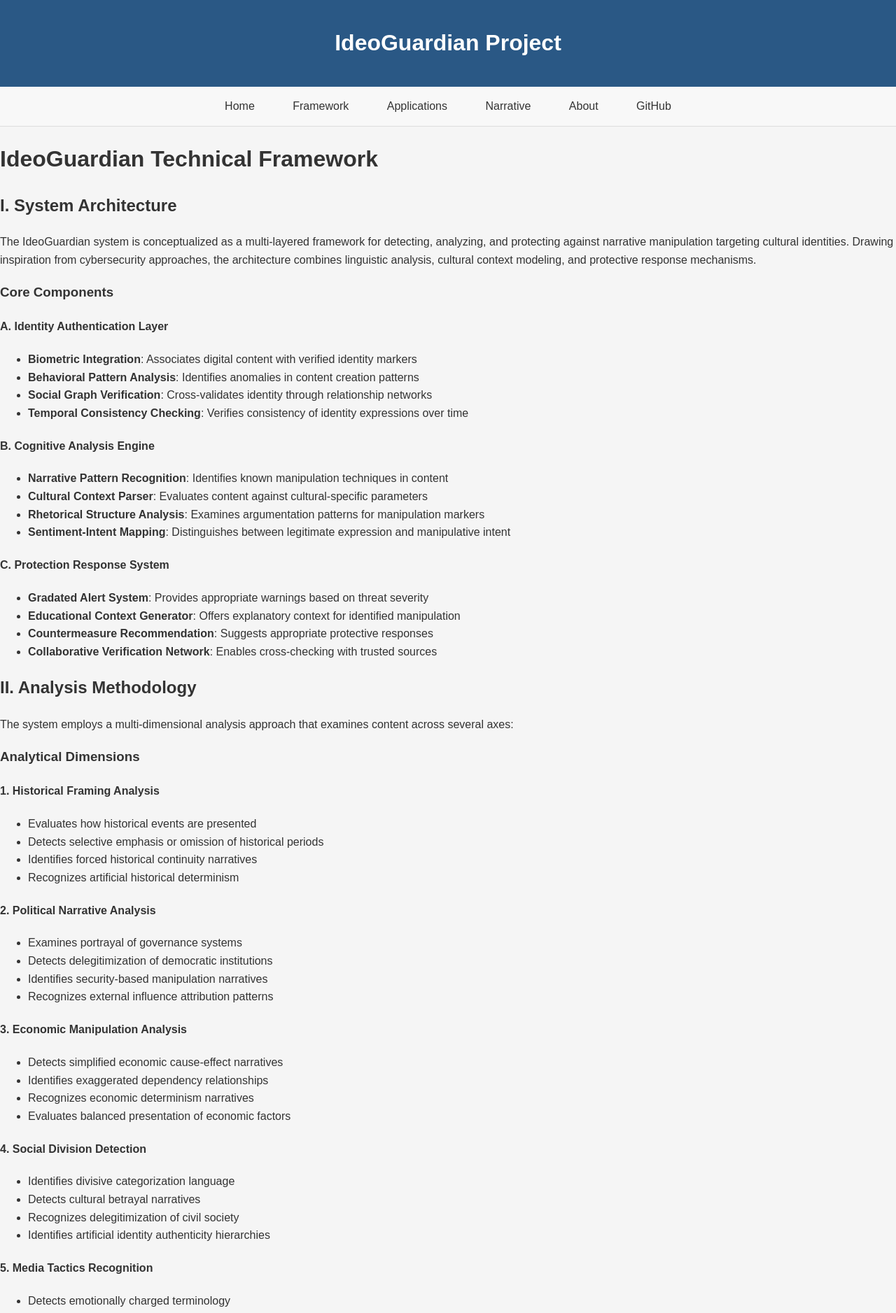
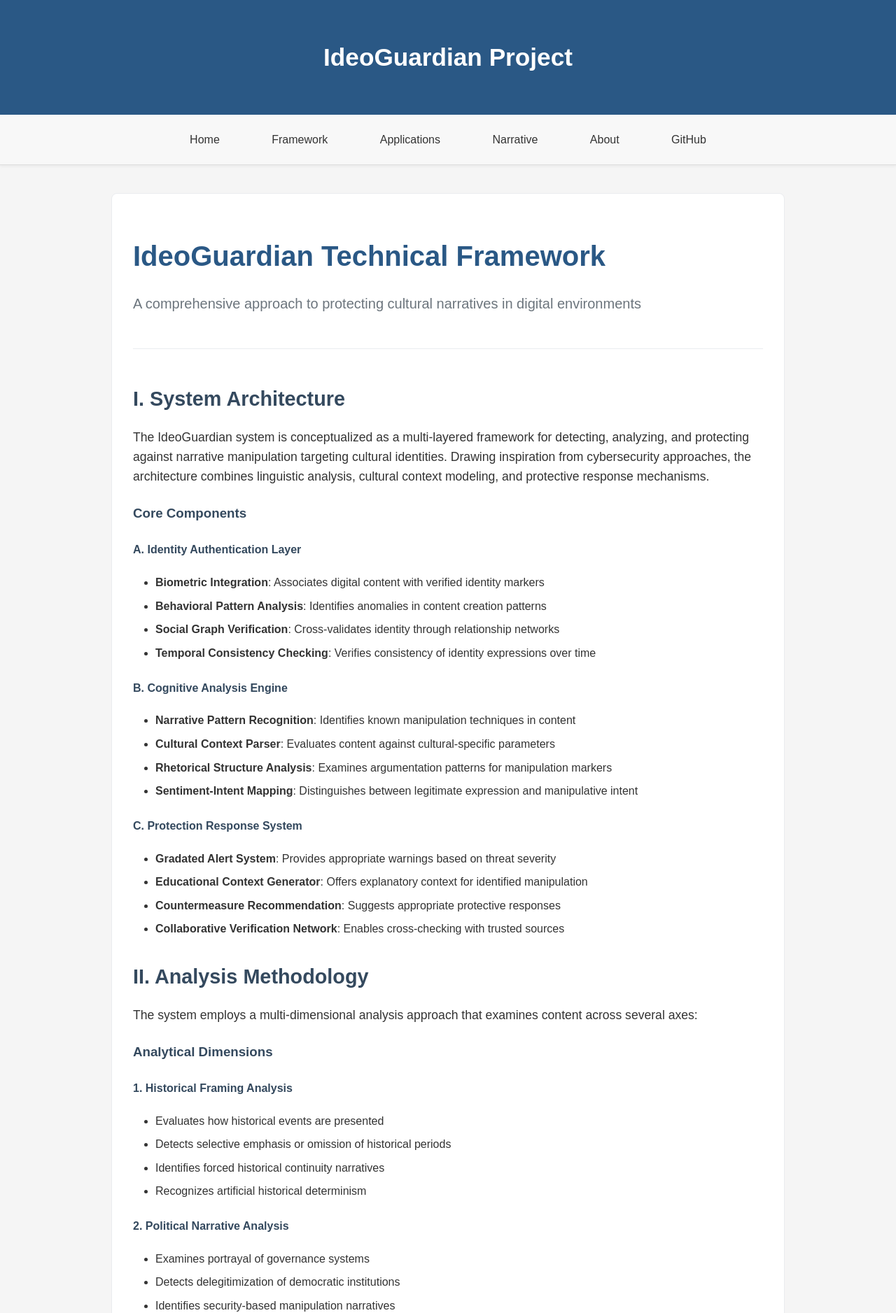
Before and after one commit to IdeoGuardian/IdeoGuardian.github.io, a Jekyll site: the page built from technical_framework.md, in a window 1280 px wide. Shown: the top 1877 px of the page at 70% size. Built offline with Jekyll 4.4.1, drawn with Linux system fonts in a browser that asks for light colours.

Commit message:
improvements to enhance the layout and margins

```diff
--- a/_layouts/default.html
+++ b/_layouts/default.html
@@ -4,6 +4,7 @@
     <meta charset="UTF-8">
     <meta name="viewport" content="width=device-width, initial-scale=1.0">
     <title>{{ page.title }} | IdeoGuardian Project</title>
+    <link rel="stylesheet" href="/custom.css">
     <style>
         body {
             font-family: Arial, sans-serif;
@@ -16,7 +17,7 @@
         .header {
             background-color: #2a5885;
             color: white;
-            padding: 15px 20px;
+            padding: 30px 20px;
             text-align: center;
         }
         .header a {
@@ -26,27 +27,62 @@
         .nav {
             background-color: #f8f8f8;
             border-bottom: 1px solid #ddd;
-            padding: 10px 20px;
+            padding: 15px 20px;
             text-align: center;
+            box-shadow: 0 2px 4px rgba(0,0,0,0.05);
         }
         .nav a {
             display: inline-block;
-            margin: 0 15px;
+            margin: 0 20px;
             color: #333;
             text-decoration: none;
-            padding: 5px 10px;
+            padding: 8px 15px;
             border-radius: 5px;
             transition: all 0.3s ease;
+            font-weight: 500;
         }
         .nav a:hover {
             background-color: #e9e9e9;
         }
+        main {
+            max-width: 1200px;
+            margin: 0 auto;
+            padding: 40px 60px;
+        }
+        .content-container {
+            max-width: 900px;
+            margin: 0 auto;
+        }
+        h1 {
+            font-size: 2.2rem;
+            margin-bottom: 1.5rem;
+            color: #2a5885;
+        }
+        h2 {
+            font-size: 1.8rem;
+            margin-top: 2rem;
+            margin-bottom: 1rem;
+            color: #34495e;
+        }
+        h3, h4 {
+            margin-top: 1.5rem;
+            color: #34495e;
+        }
+        p, ul, ol {
+            margin-bottom: 1.5rem;
+        }
+        ul, ol {
+            padding-left: 2rem;
+        }
+        li {
+            margin-bottom: 0.5rem;
+        }
         .footer {
             text-align: center;
-            padding: 20px;
+            padding: 30px 20px;
             background-color: #2a5885;
             color: white;
-            margin-top: 50px;
+            margin-top: 70px;
         }
         .footer a {
             color: #ddd;
@@ -73,7 +109,9 @@
     </nav>
 
     <main>
-        {{ content }}
+        <div class="content-container">
+            {{ content }}
+        </div>
     </main>
 
     <footer class="footer">
--- /dev/null
+++ b/custom.css
@@ -0,0 +1,137 @@
+/* Custom styles for IdeoGuardian Project */
+
+/* Page header styling */
+.page-header {
+    margin-bottom: 3rem;
+    border-bottom: 1px solid #eaecef;
+    padding-bottom: 1.5rem;
+}
+
+.page-header h1 {
+    font-size: 2.5rem;
+    margin-bottom: 0.5rem;
+}
+
+.lead {
+    font-size: 1.25rem;
+    font-weight: 300;
+    color: #6c757d;
+    margin-bottom: 1.5rem;
+}
+
+/* Table styling */
+table {
+    width: 100%;
+    border-collapse: collapse;
+    margin: 2rem 0;
+    box-shadow: 0 2px 3px rgba(0,0,0,0.1);
+}
+
+th, td {
+    padding: 12px 15px;
+    text-align: left;
+    border-bottom: 1px solid #ddd;
+}
+
+th {
+    background-color: #f8f9fa;
+    font-weight: bold;
+    color: #34495e;
+}
+
+tr:hover {
+    background-color: #f6f8fa;
+}
+
+/* Better code block styling */
+code {
+    font-family: 'Courier New', Courier, monospace;
+    background-color: #f5f5f5;
+    padding: 3px 5px;
+    border-radius: 3px;
+    font-size: 0.9em;
+}
+
+pre {
+    background-color: #f8f9fa;
+    padding: 1.5rem;
+    border-radius: 5px;
+    border-left: 4px solid #2a5885;
+    overflow-x: auto;
+    margin: 1.5rem 0;
+}
+
+/* Quote styling */
+blockquote {
+    border-left: 4px solid #2a5885;
+    margin: 1.5rem 0;
+    padding: 0.5rem 1.5rem;
+    background-color: #f8f9fa;
+    font-style: italic;
+}
+
+/* Improved list spacing */
+ul, ol {
+    margin-bottom: 2rem;
+}
+
+/* Section dividers */
+hr {
+    border: 0;
+    height: 1px;
+    background-color: #e1e4e8;
+    margin: 2.5rem 0;
+}
+
+/* Responsive design improvements */
+@media (max-width: 768px) {
+    main {
+        padding: 20px 30px;
+    }
+
+    .nav a {
+        margin: 0 10px;
+        padding: 6px 10px;
+    }
+
+    h1 {
+        font-size: 1.8rem;
+    }
+
+    h2 {
+        font-size: 1.5rem;
+    }
+}
+
+/* Special formatting for the first paragraph of each section */
+h2 + p {
+    font-size: 1.1em;
+}
+
+/* Footer extra spacing */
+.footer p {
+    margin: 8px 0;
+}
+
+/* Add some whitespace around images */
+img {
+    max-width: 100%;
+    height: auto;
+    margin: 2rem auto;
+    display: block;
+}
+
+/* Special styling for the home page */
+.home-intro {
+    text-align: center;
+    max-width: 800px;
+    margin: 0 auto 3rem;
+}
+
+/* Add a subtle border to the content container */
+.content-container {
+    border: 1px solid #eaecef;
+    border-radius: 8px;
+    padding: 30px;
+    background-color: #fff;
+}
--- a/technical_framework.md
+++ b/technical_framework.md
@@ -3,7 +3,10 @@ layout: default
 title: IdeoGuardian Technical Framework
 ---
 
-# IdeoGuardian Technical Framework
+<div class="page-header">
+    <h1>IdeoGuardian Technical Framework</h1>
+    <p class="lead">A comprehensive approach to protecting cultural narratives in digital environments</p>
+</div>
 
 ## I. System Architecture
 
```
